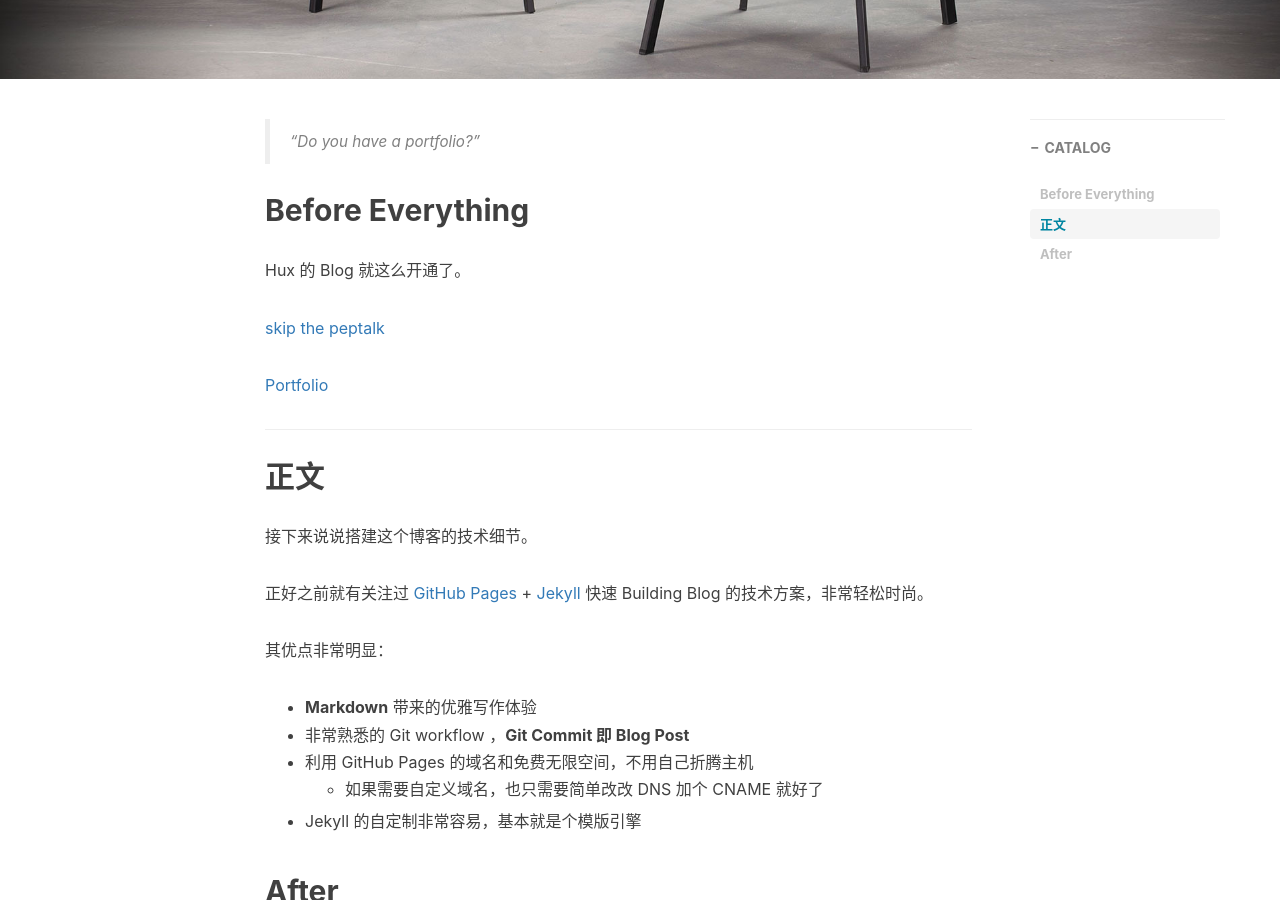
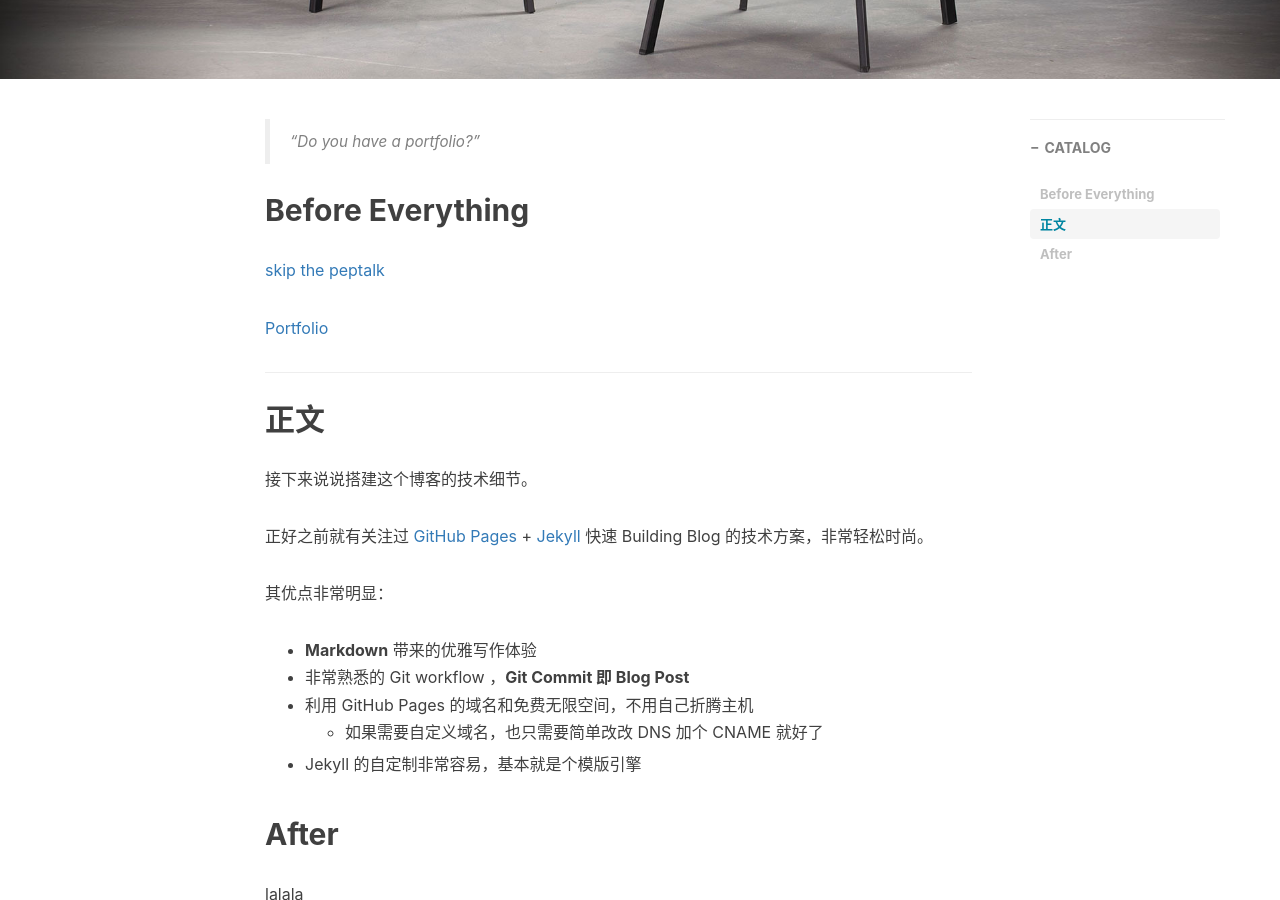
Before and after one commit to Xixiong-Guo/Xixiong-Guo.github.io, a Jekyll site: the page built from _posts/2016-10-10-NB.markdown, in a window 1280 px wide and 900 px high, scrolled down 444 px. Built offline with Jekyll 4.4.1, drawn with Linux system fonts in a browser that asks for light colours; nearby versions of some CDN libraries; comment, search, counter and statistics services are not loaded.

Commit message:
Add files via upload

```diff
--- a/_posts/2016-10-10-NB.markdown
+++ b/_posts/2016-10-10-NB.markdown
@@ -15,7 +15,7 @@ tags:
 
 ## Before Everything
 
-Hux 的 Blog 就这么开通了。
+
 
 [skip the peptalk ](#build)
 
```
